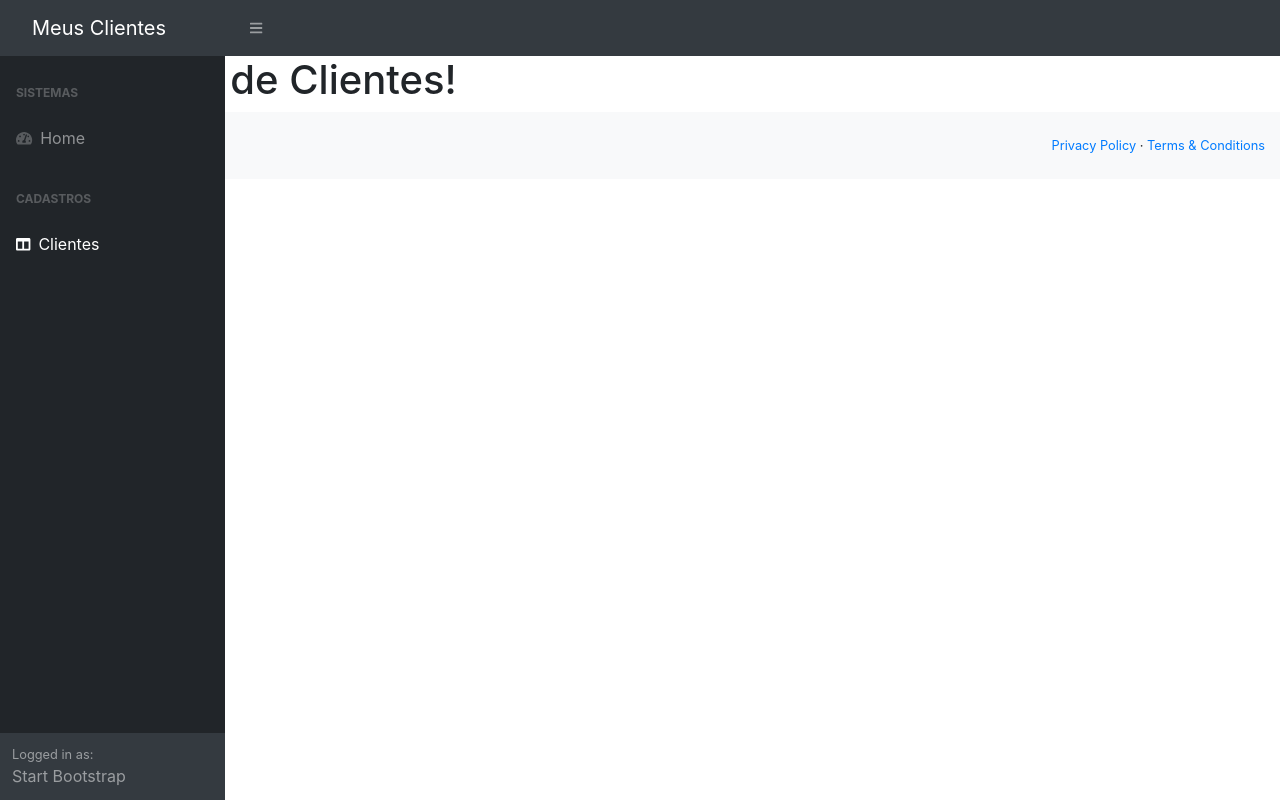
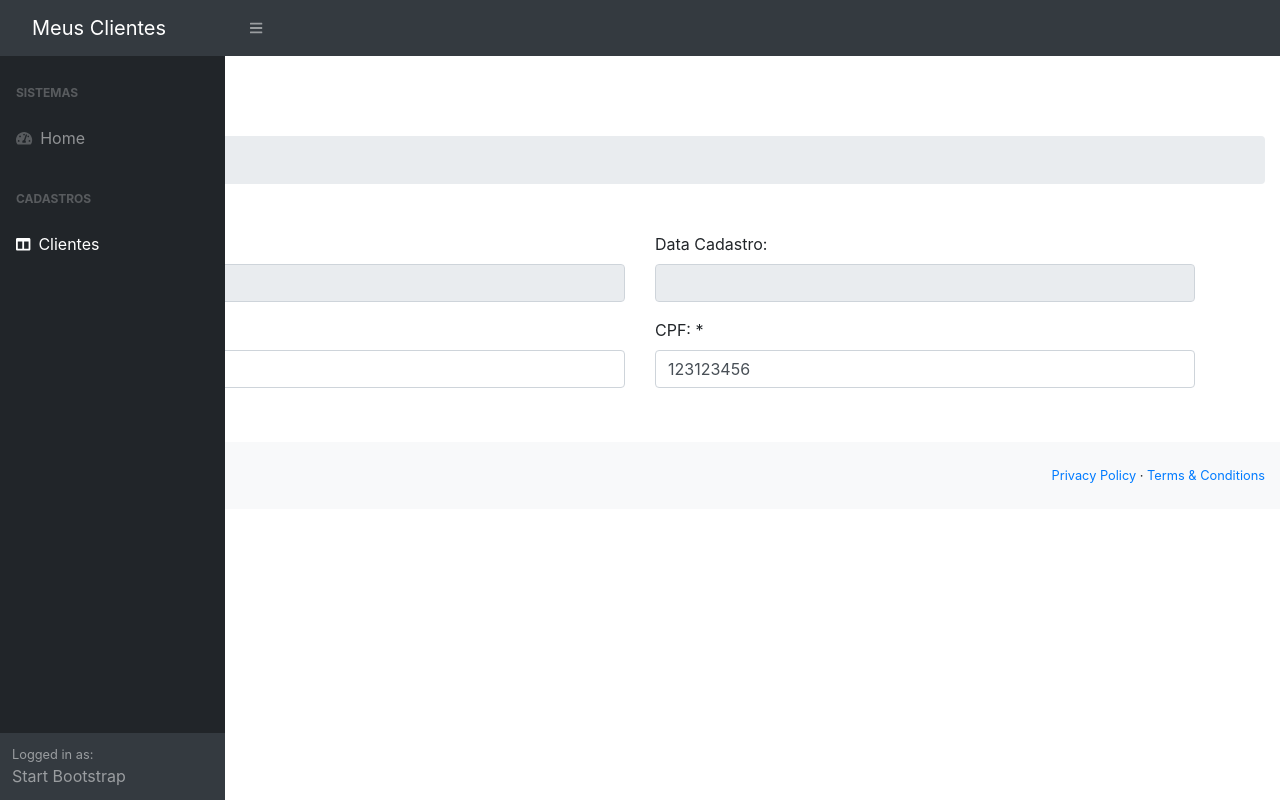
Before and after one commit to fabiohigor/clientes-app, an Angular app: page /clientes-form in a window 1280 px wide. Built offline with nearby package versions, Linux system fonts and the light colour scheme.

Commit message:
Finalizando a criacao do primeiro service

```diff
--- a/src/app/app.module.ts
+++ b/src/app/app.module.ts
@@ -7,6 +7,7 @@
 import { TemplateModule } from './template/template.module';
 import { HomeComponent } from './home/home.component'
 import { ClientesModule } from './clientes/clientes.module';
+import { ClientesService } from './clientes.service'
 
 @NgModule({
   declarations: [
@@ -19,7 +20,9 @@
     TemplateModule,
     ClientesModule
   ],
-  providers: [],
+  providers: [
+    ClientesService
+  ],
   bootstrap: [AppComponent]
 })
 export class AppModule { }
--- /dev/null
+++ b/src/app/clientes.service.ts
@@ -0,0 +1,17 @@
+import { Injectable } from '@angular/core';
+import { Cliente } from './clientes/Cliente';
+
+@Injectable({
+  providedIn: 'root'
+})
+export class ClientesService {
+
+  constructor() { }
+
+  getCliente() : Cliente {
+    let cliente : Cliente = new Cliente();
+    cliente.nome = 'Fulano';
+    cliente.cpf = '123123456';
+    return cliente;
+  }
+}
--- /dev/null
+++ b/src/app/clientes/Cliente.ts
@@ -0,0 +1,6 @@
+export class Cliente {
+    id: number;
+    nome: string;
+    cpf: string;
+    dataCadastro: string;
+}
--- a/src/app/clientes/clientes-form/clientes-form.component.html
+++ b/src/app/clientes/clientes-form/clientes-form.component.html
@@ -1 +1,46 @@
-<h1>Formulário de Clientes!</h1>
+
+<h1 class="mt-4">Clientes</h1>
+<ol class="breadcrumb mb-4">
+    <li class="breadcrumb-item active">Cadastro</li>
+</ol>
+<div class="container">
+    {{ cliente.nome }}
+    {{ cliente.cpf }}
+    <form #clienteForm="ngForm" (ngSubmit)="onSubmit()">
+        <div class="row">
+            <div class="col-md-6">
+                <div class="form-group">
+                    <label>ID:</label>
+                    <input type="text" class="form-control"  [ngModel]="cliente.id" name="id" disabled="true"/>
+                </div>
+            </div>
+            <div class="col-md-6">
+                <div class="form-group">
+                    <label>Data Cadastro:</label>
+                    <input type="text" class="form-control" [ngModel]="cliente.dataCadastro" name="dataCadastro" disabled="true" />
+                </div>
+            </div>
+        </div>
+        <div class="row">
+            <div class="col-md-6">
+                <div class="form-group">
+                    <label>Nome: *</label>
+                    <input type="text" class="form-control" [(ngModel)]="cliente.nome" name="nome"/>
+                </div>
+            </div>
+            <div class="col-md-6">
+                <div class="form-group">
+                    <label>CPF: *</label>
+                    <input type="text" class="form-control" [(ngModel)]="cliente.cpf" name="cpf" />
+                </div>
+            </div>
+        </div>
+        <div class="row">
+            <div class="col-md-2">
+                <button type="submit" class="btn btn-success">
+                    <i class="fa fa-save"></i> Salvar
+                </button>
+            </div>
+        </div>
+    </form>
+</div>
--- a/src/app/clientes/clientes-form/clientes-form.component.ts
+++ b/src/app/clientes/clientes-form/clientes-form.component.ts
@@ -1,4 +1,6 @@
 import { Component, OnInit } from '@angular/core';
+import { Cliente } from '../Cliente';
+import { ClientesService } from 'src/app/clientes.service';
 
 @Component({
   selector: 'app-clientes-form',
@@ -7,9 +9,17 @@
 })
 export class ClientesFormComponent implements OnInit {
 
-  constructor() { }
+  cliente: Cliente;
+
+  constructor(private service: ClientesService) {
+    this.cliente = service.getCliente();
+  }
 
   ngOnInit(): void {
+
+  }
+  onSubmit(){
+    console.log(this.cliente);
   }
 
 }
--- a/src/app/clientes/clientes.module.ts
+++ b/src/app/clientes/clientes.module.ts
@@ -1,6 +1,6 @@
 import { NgModule } from '@angular/core';
 import { CommonModule } from '@angular/common';
-
+import { FormsModule } from '@angular/forms';
 import { ClientesRoutingModule } from './clientes-routing.module';
 import { ClientesFormComponent } from './clientes-form/clientes-form.component';
 
@@ -9,7 +9,8 @@
   declarations: [ClientesFormComponent],
   imports: [
     CommonModule,
-    ClientesRoutingModule
+    ClientesRoutingModule,
+    FormsModule
   ], exports: [
     ClientesFormComponent
   ]
```
